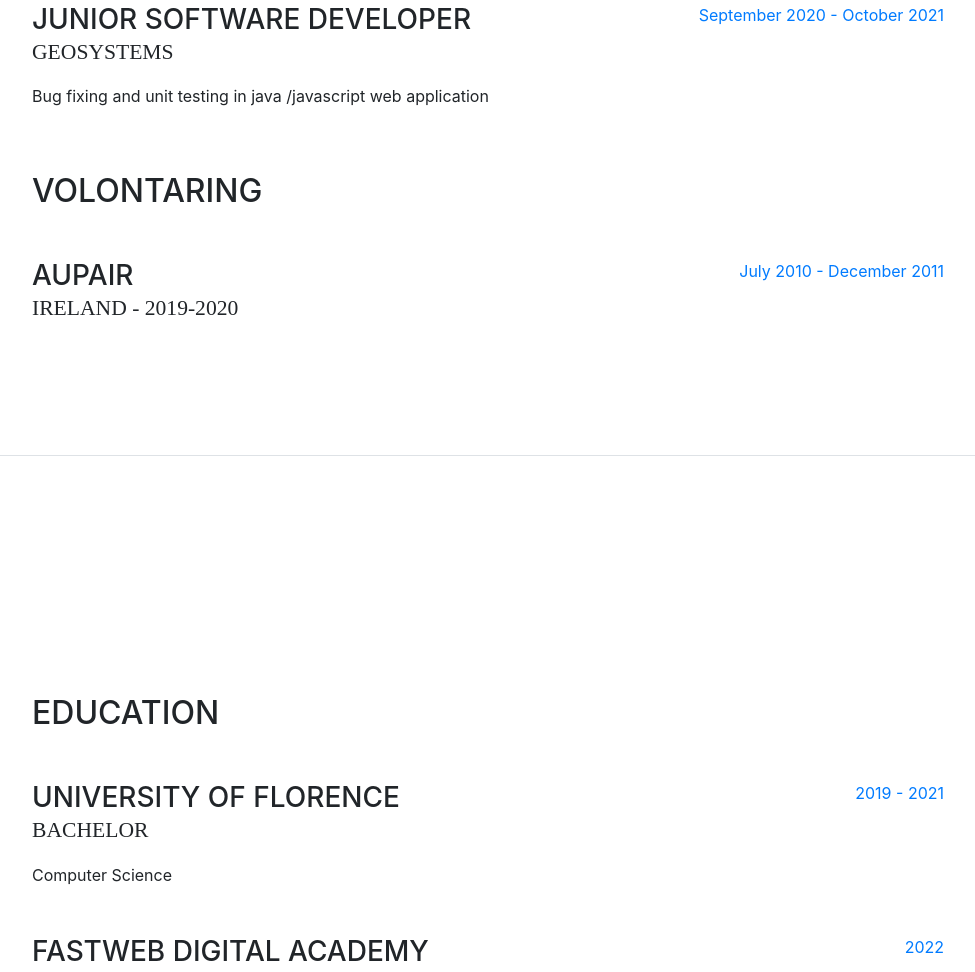
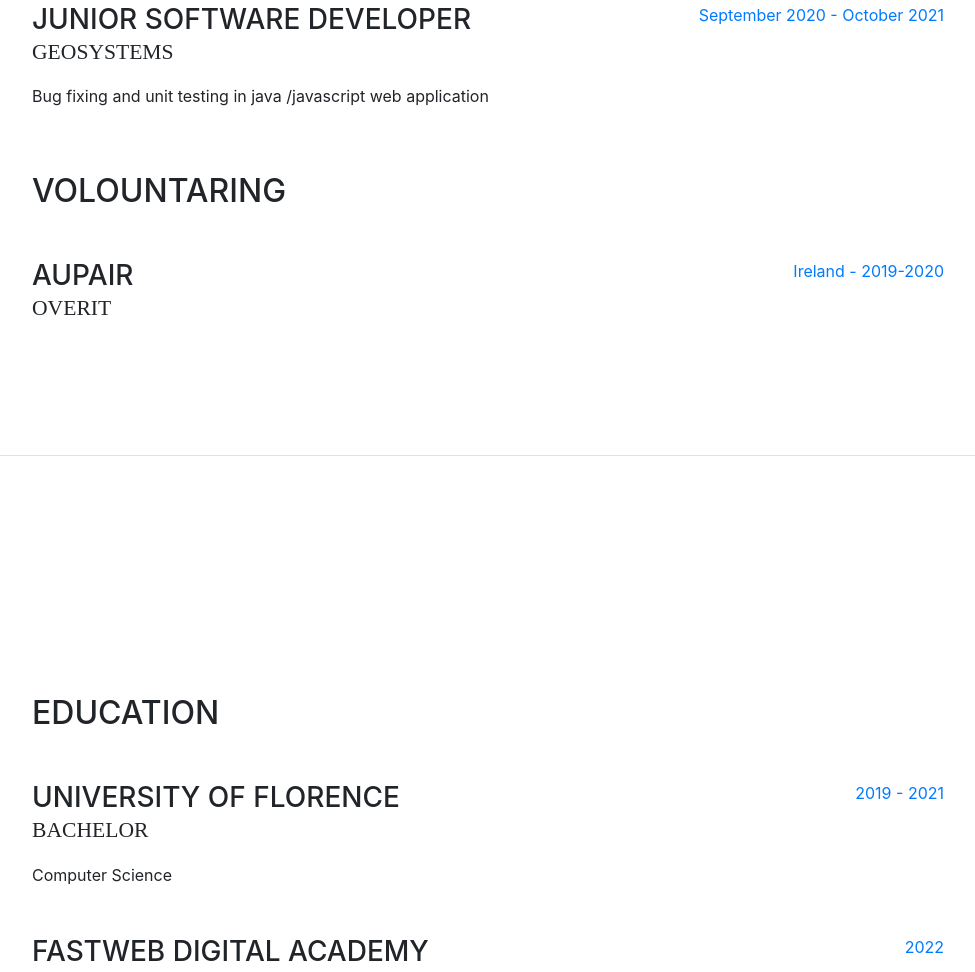
Before and after one commit to elenaAbbate/elenaAbbate.github.io, a website with bundled scripts: page index.html in a window 1280 px wide. Shown: the part 1144-2116 px from the top of the page, without its empty margins (288-1263 px from the left). Built offline with nearby package versions, Linux system fonts and the light colour scheme; a web font is replaced by a local one.

Commit message:
Modificato stile div experience

```diff
--- a/index.html
+++ b/index.html
@@ -140,7 +140,8 @@
                     <div class="resume-content mr-auto">
                         <h3 class="mb-0">Gis Developer</h3>
                         <div class="subheading mb-3">OverIT</div>
-                        <p>Creation plugin for desktop software , concerning customizations of
+                        <p>
+                            Creation plugin for desktop software , concerning customizations of
                             geographical data representation on desktop application ARCMAP (Esri) with arcobject library.
                         </p>
 
@@ -160,18 +161,18 @@
                         <span class="text-primary">September 2020 - October 2021</span>
                     </div>
                 </div>
-                <h2 class="mb-5">Volontaring</h2>
+                <h2 class="mb-5">Volountaring</h2>
+
                 <div class="resume-item d-flex flex-column flex-md-row mb-5">
                     <div class="resume-content mr-auto">
                         <h3 class="mb-0">Aupair</h3>
-                            <div class="subheading mb-3">Ireland - 2019-2020</div>
+                        <div class="subheading mb-3">OverIT</div>
 
                     </div>
                     <div class="resume-date text-md-right">
-                            <span class="text-primary">July 2010 - December 2011</span>
+                        <span class="text-primary">Ireland - 2019-2020</span>
                     </div>
                 </div>
-
             </div>
 
         </section>
```
Lines whose indentation alone changed are shown as unchanged.
